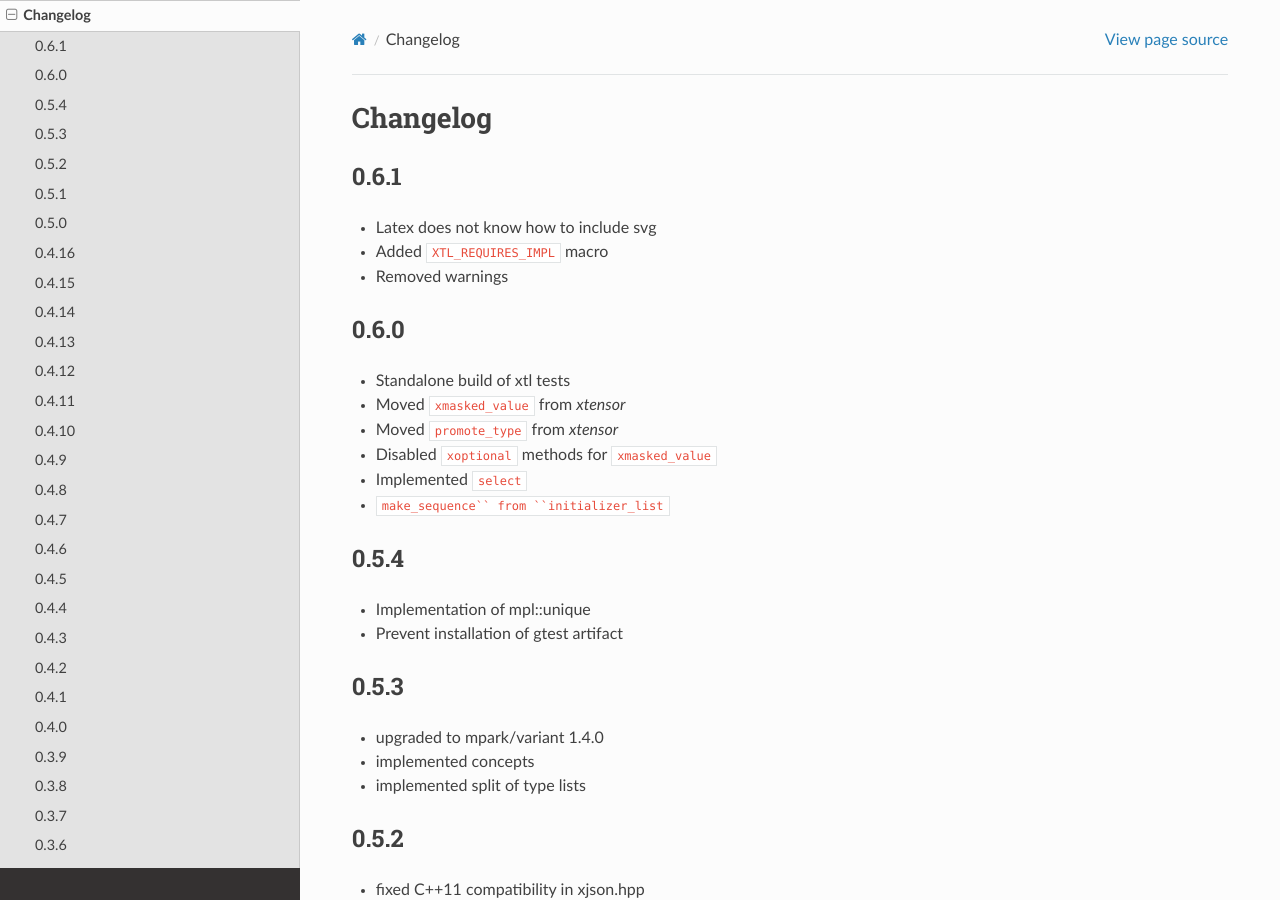
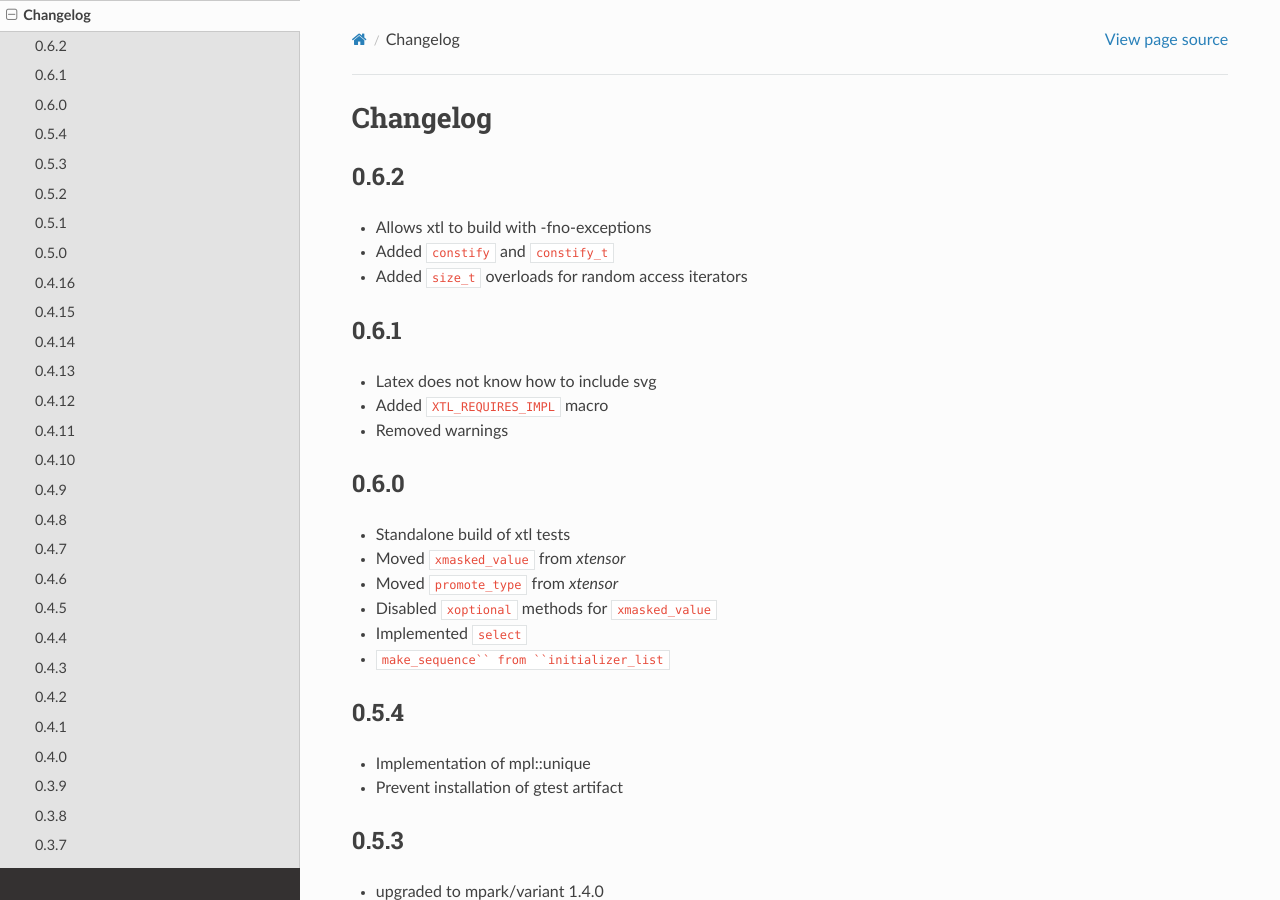
Before and after one commit to xtensor-stack/xtl, a Sphinx documentation site: the page built from docs/source/changelog.rst, in a window 1280 px wide and 900 px high. Built offline with Sphinx 7.4.7 and the Read the Docs theme 2.0.0, drawn with Linux system fonts in a browser that asks for light colours.

Commit message:
Release 0.6.2

```diff
--- a/docs/source/changelog.rst
+++ b/docs/source/changelog.rst
@@ -6,6 +6,13 @@
 
 Changelog
 =========
+
+0.6.2
+-----
+
+- Allows xtl to build with -fno-exceptions
+- Added ``constify`` and ``constify_t``
+- Added ``size_t`` overloads for random access iterators
 
 0.6.1
 -----
```
Also changed, not shown: 1 other file.
